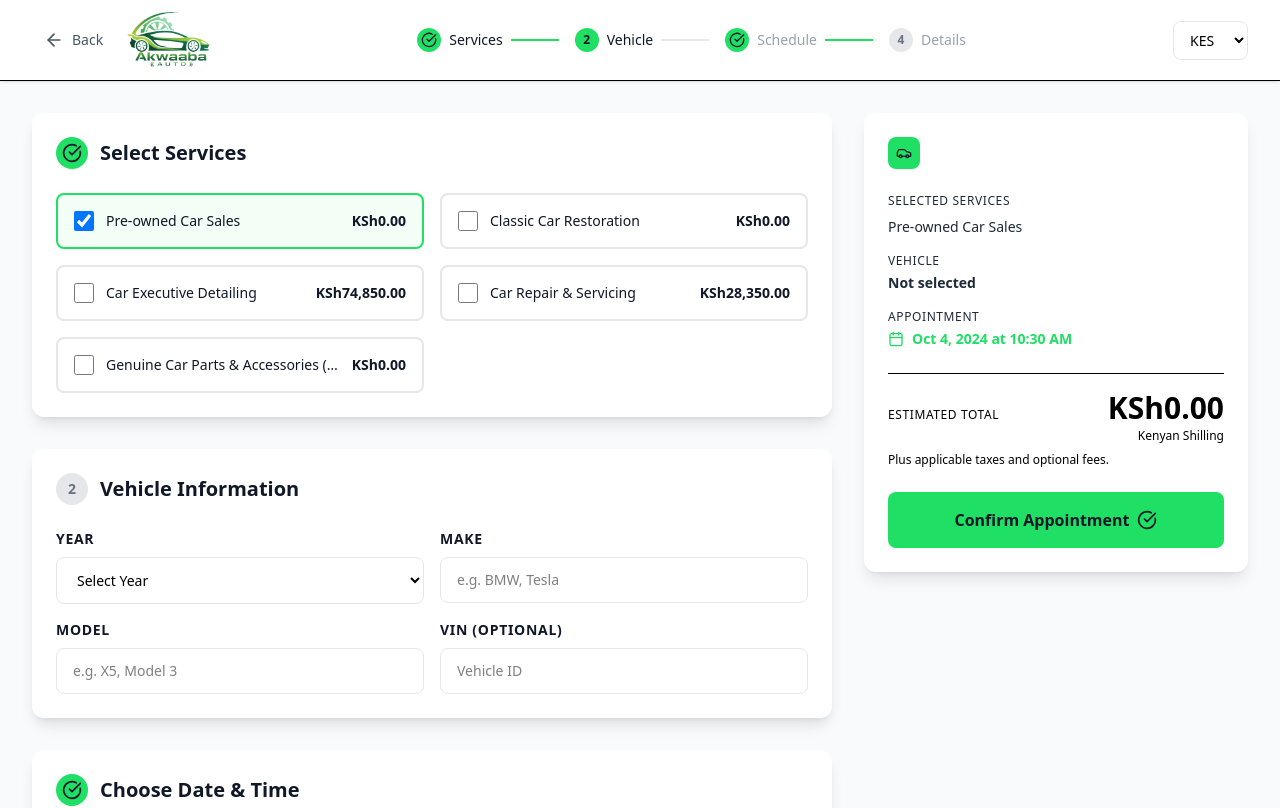
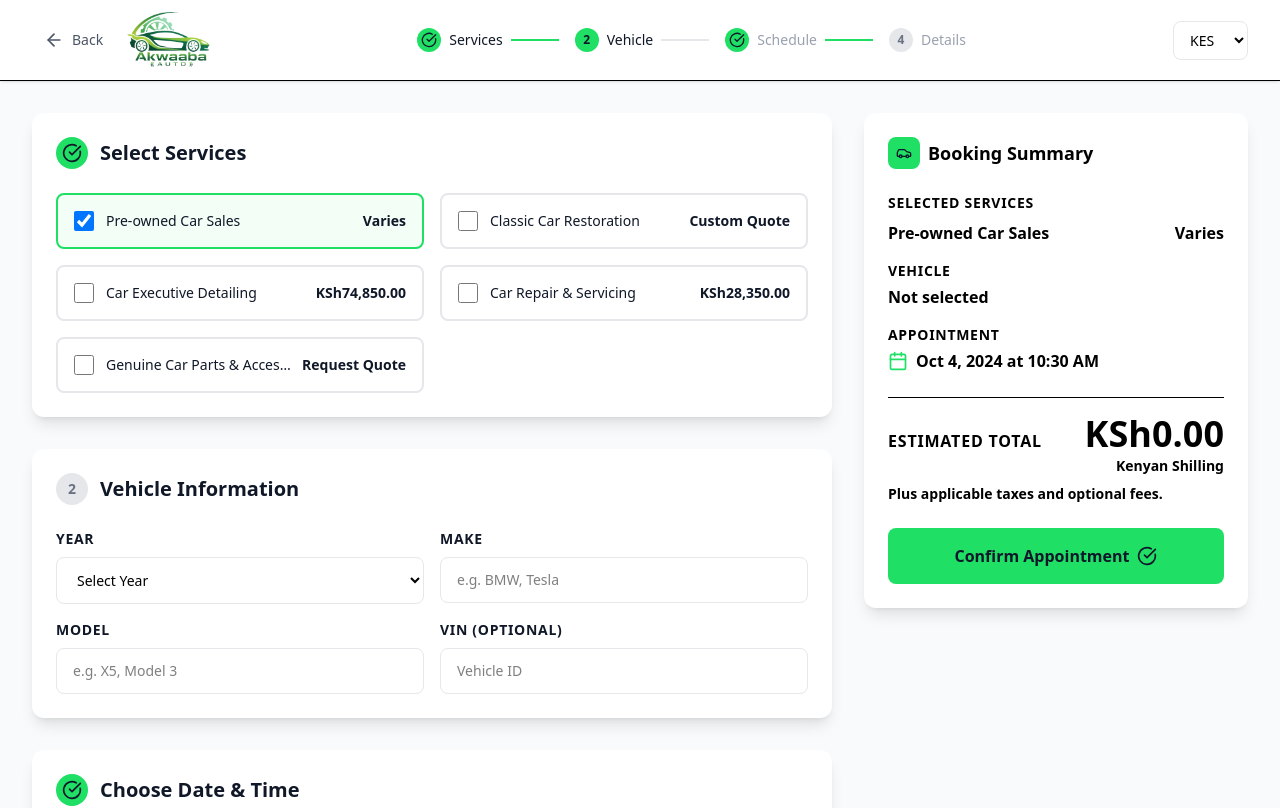
Before and after one commit to sharleenwangui-sm/car-autoservice, a React (Vite) app: page /booking/1 in a window 1280 px wide. Shown: the top 808 px of the page. Built offline with nearby package versions, Linux system fonts and the light colour scheme.

Commit message:
Modified Booking Page and Services

```diff
--- a/src/components/pages/BookingPage.jsx
+++ b/src/components/pages/BookingPage.jsx
@@ -11,29 +11,44 @@ import {
   Download,
 } from "lucide-react";
 import { Button, Card } from "../ui";
-// CORRECTED IMPORT - Remove .js extension
 import { serviceData } from "../data/service";
 
 export function BookingPage() {
   const { serviceId } = useParams();
   const navigate = useNavigate();
 
-  // Helper function to safely extract price as number
+  // Helper function to handle both numeric and text prices
   const extractPrice = (priceString) => {
     if (typeof priceString === "number") return priceString;
     if (!priceString) return 0;
 
-    // Remove all non-numeric characters except decimal point
+    // Check if price contains non-numeric text (like "Varies", "Custom Quote")
+    const textPrices = [
+      "varies",
+      "custom quote",
+      "request quote",
+      "available now",
+      "on request",
+    ];
+    const lowerPrice = priceString.toString().toLowerCase();
+
+    // If it's a text price, return 0 (we'll display the original string instead)
+    if (textPrices.some((text) => lowerPrice.includes(text))) {
+      return 0;
+    }
+
+    // Extract numeric value for actual prices
     const numericPrice = priceString.toString().replace(/[^0-9.]/g, "");
     const price = parseFloat(numericPrice);
     return isNaN(price) ? 0 : price;
   };
 
-  // Map serviceData with proper price extraction
+  // Map serviceData - keep BOTH original price string AND numeric value
   const services = serviceData.map((service) => ({
     id: service.id.toString(),
     name: service.name,
     price: extractPrice(service.price),
+    priceDisplay: service.price, // Keep original price string for display
   }));
 
   const steps = [
@@ -159,12 +174,9 @@ export function BookingPage() {
     }, 0);
   };
 
-  // IMPROVED: Format currency with proper thousand separators
   const convertCurrency = (amount) => {
     const rate = currencies[selectedCurrency].rate;
     const convertedAmount = amount * rate;
-
-    // Format with commas for thousands
     return convertedAmount.toLocaleString("en-US", {
       minimumFractionDigits: 2,
       maximumFractionDigits: 2,
@@ -210,7 +222,6 @@ export function BookingPage() {
       <header className="bg-white border-b sticky top-0 z-50 shadow-sm">
         <div className="max-w-7xl mx-auto px-3 sm:px-4 lg:px-8">
           <div className="flex items-center justify-between h-16 sm:h-20">
-            {/* Back Button & Logo */}
             <div className="flex items-center gap-2 sm:gap-3">
               <Link
                 to="/"
@@ -230,7 +241,6 @@ export function BookingPage() {
               </Link>
             </div>
 
-            {/* Progress Steps - Hidden on small screens */}
             <div className="hidden lg:flex items-center gap-2">
               {steps.map((step, index) => (
                 <div key={step.id} className="flex items-center">
@@ -274,7 +284,6 @@ export function BookingPage() {
               ))}
             </div>
 
-            {/* Currency Selector */}
             <div className="flex items-center gap-2">
               <select
                 value={selectedCurrency}
@@ -324,7 +333,6 @@ export function BookingPage() {
 
       <main className="max-w-7xl mx-auto px-3 sm:px-4 lg:px-8 py-6 sm:py-8">
         <div className="grid grid-cols-1 lg:grid-cols-3 gap-6 sm:gap-8">
-          {/* Main Form Area */}
           <div className="lg:col-span-2 space-y-6 sm:space-y-8">
             {/* Step 1: Select Services */}
             <Card className="p-4 sm:p-6 scroll-mt-24" ref={sectionRefs[1]}>
@@ -369,8 +377,9 @@ export function BookingPage() {
                       </span>
                     </div>
                     <span className="font-bold text-gray-900 text-xs sm:text-sm ml-2 flex-shrink-0">
-                      {getCurrencySymbol()}
-                      {convertCurrency(service.price)}
+                      {service.price === 0
+                        ? service.priceDisplay
+                        : `${getCurrencySymbol()}${convertCurrency(service.price)}`}
                     </span>
                   </label>
                 ))}
@@ -626,7 +635,6 @@ export function BookingPage() {
               </div>
             </Card>
           </div>
-
           {/* Booking Summary Sidebar */}
           <div className="lg:col-span-1">
             <div className="sticky top-20 sm:top-24">
@@ -635,14 +643,13 @@ export function BookingPage() {
                   <div className="w-7 h-7 sm:w-8 sm:h-8 bg-primary rounded-lg flex items-center justify-center">
                     <Car className="w-4 h-4 text-secondary" />
                   </div>
-                  <h3 className="font-bold text-base sm:text-lg">
+                  <h3 className="font-bold text-base sm:text-lg text-black">
                     Booking Summary
                   </h3>
                 </div>
 
-                {/* Services */}
                 <div className="mb-4">
-                  <p className="text-xs text-gray-800 uppercase tracking-wider mb-2">
+                  <p className="text-xs sm:text-sm text-black font-bold uppercase tracking-wider mb-2">
                     Selected Services
                   </p>
                   {formData.selectedServices.length > 0 ? (
@@ -654,69 +661,67 @@ export function BookingPage() {
                         return (
                           <div
                             key={serviceId}
-                            className="flex justify-between text-xs sm:text-sm"
+                            className="flex justify-between text-sm sm:text-base"
                           >
-                            <span className="text-gray-800 truncate mr-2">
+                            <span className="text-black font-semibold truncate mr-2">
                               {service?.name}
                             </span>
-                            <span className="flex-shrink-0">
-                              {getCurrencySymbol()}
-                              {convertCurrency(service?.price || 0)}
+                            <span className="flex-shrink-0 text-black font-bold">
+                              {service?.price === 0
+                                ? service?.priceDisplay
+                                : `${getCurrencySymbol()}${convertCurrency(service?.price || 0)}`}
                             </span>
                           </div>
                         );
                       })}
                     </div>
                   ) : (
-                    <p className="text-gray-800 text-xs sm:text-sm">
+                    <p className="text-black font-semibold text-sm sm:text-base">
                       No services selected
                     </p>
                   )}
                 </div>
 
-                {/* Vehicle */}
                 <div className="mb-4">
-                  <p className="text-xs text-gray-800 uppercase tracking-wider mb-1">
+                  <p className="text-xs sm:text-sm text-black font-bold uppercase tracking-wider mb-1">
                     Vehicle
                   </p>
-                  <p className="font-semibold text-gray-800 text-xs sm:text-sm">
+                  <p className="font-bold text-black text-sm sm:text-base">
                     {formData.year && formData.make && formData.model
                       ? `${formData.year} ${formData.make} ${formData.model}`
                       : "Not selected"}
                   </p>
                 </div>
 
-                {/* Appointment */}
                 <div className="mb-4 sm:mb-6">
-                  <p className="text-xs text-gray-800 uppercase tracking-wider mb-1">
+                  <p className="text-xs sm:text-sm text-black font-bold uppercase tracking-wider mb-1">
                     Appointment
                   </p>
                   <div className="flex items-center gap-2 text-primary">
-                    <Calendar className="w-3 h-3 sm:w-4 sm:h-4 flex-shrink-0" />
-                    <span className="font-semibold text-xs sm:text-sm">
+                    <Calendar className="w-4 h-4 sm:w-5 sm:h-5 flex-shrink-0" />
+                    <span className="font-bold text-black text-sm sm:text-base">
                       Oct {formData.selectedDate}, 2024 at{" "}
                       {formData.selectedTime}
                     </span>
                   </div>
                 </div>
 
-                {/* Total */}
                 <div className="border-t border-black pt-4 mb-4 sm:mb-6">
                   <div className="flex items-baseline justify-between">
-                    <span className="text-xs text-black uppercase tracking-wider">
+                    <span className="text-sm sm:text-base text-black font-bold uppercase tracking-wider">
                       Estimated Total
                     </span>
                     <div className="text-right">
-                      <span className="text-2xl sm:text-3xl font-bold text-black block">
+                      <span className="text-3xl sm:text-4xl font-extrabold text-black block">
                         {getCurrencySymbol()}
                         {convertCurrency(getSelectedServicesTotal())}
                       </span>
-                      <span className="text-xs text-black mt-0.5 block">
+                      <span className="text-xs sm:text-sm text-black font-semibold mt-0.5 block">
                         {currencies[selectedCurrency].name}
                       </span>
                     </div>
                   </div>
-                  <p className="text-xs text-black mt-2">
+                  <p className="text-xs sm:text-sm text-black font-semibold mt-2">
                     Plus applicable taxes and optional fees.
                   </p>
                 </div>
@@ -729,11 +734,11 @@ export function BookingPage() {
                 </Button>
               </Card>
             </div>
-          </div>
+          </div>{" "}
         </div>
       </main>
 
-      {/* Receipt Modal - Keeping the same as before but responsive */}
+      {/* Receipt Modal */}
       {showReceipt && (
         <div className="fixed inset-0 bg-black/50 flex items-center justify-center z-50 p-3 sm:p-4">
           <div className="bg-white rounded-xl max-w-md w-full max-h-[90vh] overflow-y-auto">
@@ -789,11 +794,12 @@ export function BookingPage() {
                     </p>
                   </div>
                 </div>
+
                 <div>
-                  <h3 className="font-semibold text-gray-2000 mb-2 text-sm sm:text-base">
+                  <h3 className="font-semibold text-gray-900 mb-2 text-sm sm:text-base">
                     Vehicle
                   </h3>
-                  <p className="text-xs sm:text-sm text-gray-2000 font-medium">
+                  <p className="text-xs sm:text-sm text-gray-900 font-medium">
                     {formData.year} {formData.make} {formData.model}
                   </p>
                   {formData.vin && (
@@ -827,8 +833,9 @@ export function BookingPage() {
                         >
                           <span className="text-gray-700">{service?.name}</span>
                           <span className="text-gray-900 font-medium">
-                            {getCurrencySymbol()}
-                            {convertCurrency(service?.price || 0)}
+                            {service?.price === 0
+                              ? service?.priceDisplay
+                              : `${getCurrencySymbol()}${convertCurrency(service?.price || 0)}`}
                           </span>
                         </div>
                       );
--- a/src/components/sections/Services.jsx
+++ b/src/components/sections/Services.jsx
@@ -9,7 +9,7 @@ const ServiceCarousel = () => {
   const [touchEnd, setTouchEnd] = useState(null);
 
   // Minimum swipe distance
-  const minSwipeDistance = 50;
+  const minSwipeDistance = 40;
 
   const currentService = serviceData[currentIndex];
 
@@ -131,7 +131,7 @@ const ServiceCarousel = () => {
 
           {/* CTA Button - FIXED */}
           <Link
-            to="/booking"
+            to={`/booking/${currentService.id}`}
             className="block w-full text-center px-6 py-3 bg-emerald-600 text-white font-semibold rounded-lg hover:bg-emerald-700 transition-colors text-sm md:text-base active:scale-95"
           >
             Book This Service
```
